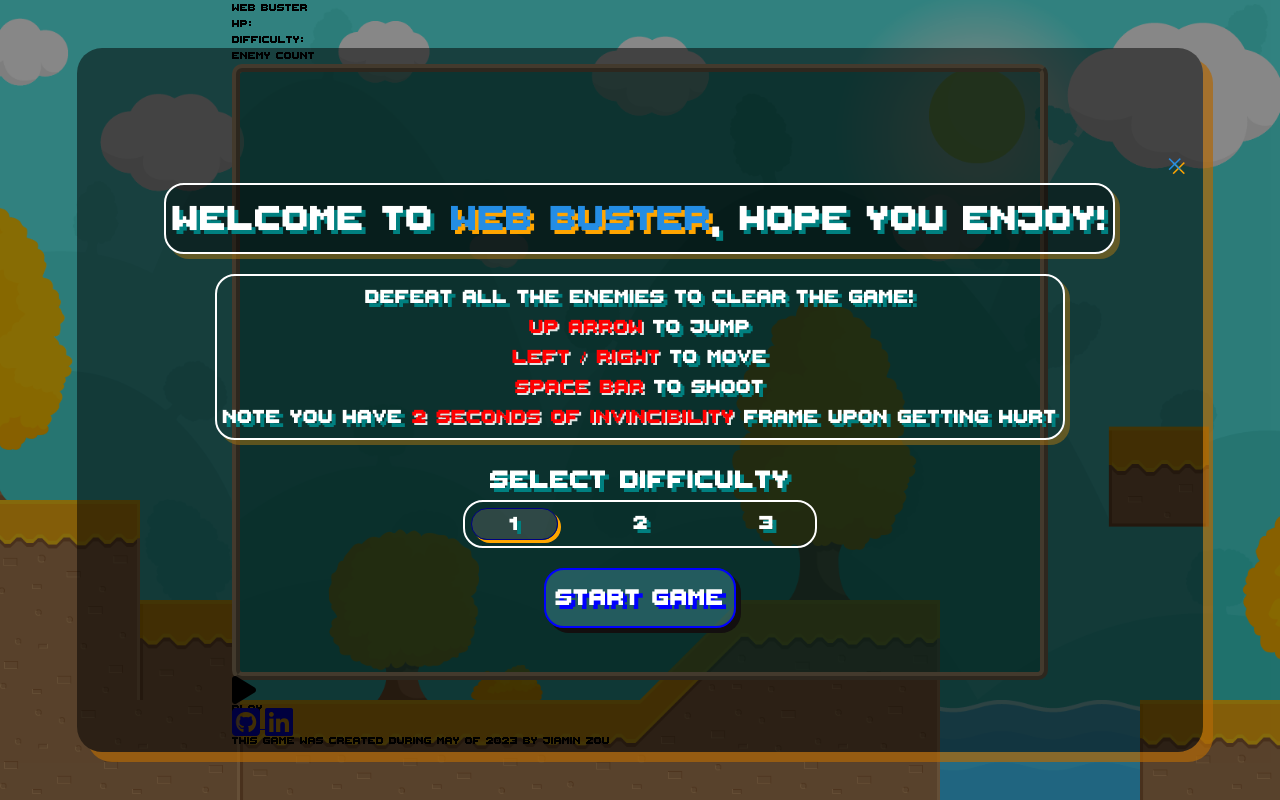
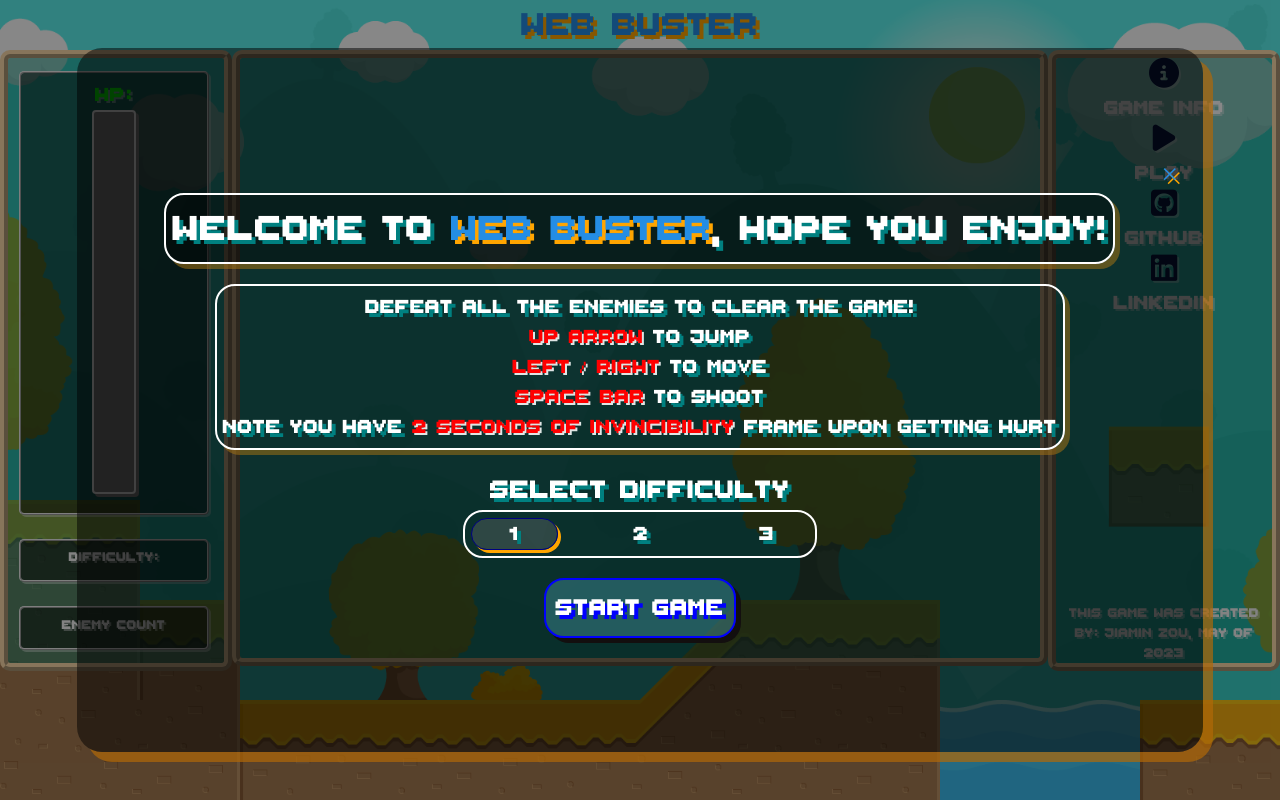
Before and after one commit to Jiamin-Zou/web-buster, a website built with webpack: page index.html in a window 1280 px wide. Built offline with Linux system fonts and the light colour scheme.

Commit message:
Added CSS styling, still wip, save point

```diff
--- a/index.html
+++ b/index.html
@@ -42,7 +42,7 @@
             <h1 id="game-name">Web Buster</h1>
         </div>
 
-        <div class="body">
+        <div class="body-container">
 
 
             <div class="left-container">
@@ -60,7 +60,7 @@
                     <div id="game-difficulty"></div>
                 </div>
 
-                <div class="enemy-count-disaply">
+                <div class="enemy-count-display">
                     <p>Enemy Count</p>
                     <div id="enemy-counts"></div>
                 </div>
@@ -70,28 +70,6 @@
 
 
             <div class="game-container">
-                <!-- <div class="game-head">
-
-                    <div class="player-health-container">
-                        <div class="hp-info">
-                            <p>HP:</p>
-                            <div id="hp-stat"></div>
-                        </div>
-                        <div id="player-hp-bar"></div>
-                    </div>
-
-                    <div class="game-difficulty-diaplay">
-                        <p>Difficulty:</p>
-                        <div id="game-difficulty"></div>
-                    </div>
-
-                    <div class="enemy-count-disaply">
-                        <p>Enemy Count</p>
-                        <div id="enemy-counts"></div>
-                    </div>
-
-                </div> -->
-
                 <canvas id="canvas"></canvas>
             </div>
 
@@ -100,28 +78,32 @@
 
                 <div class="links">
 
-                    <div class="modal toggle">
-                        <i class="fa-sharp fa-solid fa-circle-info fa-2xl"></i>
+                    <div class="modal-toggle">
+                        <div class="fa-sharp fa-solid fa-circle-info"></div>
                         <p>Game Info</p>
                     </div>
 
                     <div class="bgm-toggle">
-                        <i class="fa-solid fa-play fa-2xl"></i>
-                        <p>Play</p>
+                        <div class="fa-solid fa-play"></div>
+                        <p class="audio-display">Play</p>
                     </div>
 
                     <a href="https://github.com/Jiamin-Zou/web-buster">
-                        <i class="fa-brands fa-square-github fa-2xl"></i>
+                        <div class="fa-brands fa-square-github"></div>
+                        <p>github</p>
                     </a>
 
                     <a href="https://www.linkedin.com/in/jiaminzou95/">
-                        <i class="fa-brands fa-linkedin fa-2xl"></i>
+                        <div class="fa-brands fa-linkedin"></div>
+                        <p>Linkedin</p>
                     </a>
 
                 </div>
 
                 <div class="abouts">
-                    <p>This game was created during May of 2023 by <span>Jiamin Zou</span></p>
+                    <p>This game was created
+                        <br> By: <span>Jiamin Zou</span>, May of 2023
+                    </p>
                 </div>
 
             </div>
--- a/src/index.scss
+++ b/src/index.scss
@@ -1,6 +1,6 @@
 @import "./styles/css_reset.scss";
+@import "./styles/modal_menu.scss";
 @import "./styles/page.scss";
-@import "./styles/modal_menu.scss";
 
 @font-face {
     font-family: ThaleahFat;
--- a/src/scripts/main_menu.js
+++ b/src/scripts/main_menu.js
@@ -4,40 +4,60 @@ import GameView from "./game_view.js";
 class MenuHandler {
     constructor() {
         this.game, this.gameView;
-        this.startMenu = document.querySelector("#game-menu");
+
         this.canvas = document.querySelector("#canvas");
         this.ctx = this.canvas.getContext("2d")
+
         this.modal = document.querySelector("#gameModal");
+        this.closeModal = document.querySelector(".close-game-menu")
         this.modal.style.display = "flex";
+        this.openModal = document.querySelector(".fa-circle-info")
+        this.difficultySelector = document.querySelector(".game-diff-levels");
+
+        this.bgm = document.getElementById("gameBGM");
+        this.audioToggle = document.querySelector(".fa-play")
+
         this.startGameBtn = document.querySelector("#game-start-btn");
-        this.difficultySelector = document.querySelector(".game-diff-ctn");
         this.startGame = this.startGame.bind(this);
-        this.bgm = document.getElementById("gameBGM");
-        this.audioToggle = document.querySelector(".instructions")
         this.bindEventListeners();
     }
 
     bindEventListeners() {
         this.startGameBtn.addEventListener("click", ()=> {
             this.modal.style.display = "none";
-            // debugger
                 this.startGame()
         })
 
+
+        this.closeModal.addEventListener("click", ()=> {
+            this.modal.style.display = "none";
+        })
+
+
+
         this.difficultySelector.addEventListener("click", (e)=> {
-            const selected = document.querySelector(".difficulty-selected")
-            if (selected !== e.target) {
-                selected.className = "diff-selections-lv";
-                e.target.classList.add("difficulty-selected")
+            if (e.target.className === "diff-selections-lv") {
+                const selected = document.querySelector(".difficulty-selected")
+                if (selected !== e.target) {
+                    selected.className = "diff-selections-lv";
+                    e.target.classList.add("difficulty-selected")
+                }
             }
         })
 
-        this.audioToggle.addEventListener("click", (e)=> {
-            if(this.bgm .paused) {
+        this.audioToggle.addEventListener("click", ()=> {
+            let audioControl = document.querySelector(".audio-display")
+            if(this.bgm.paused) {
                 this.bgm.play();
+                audioControl.innerText = "Pause"
             } else {
                 this.bgm.pause();
+                audioControl.innerText = "Play"
             }
+        })
+
+        this.openModal.addEventListener("click", () => {
+            this.modal.style.display = "flex";
         })
 
     }
@@ -46,16 +66,10 @@ class MenuHandler {
         const difficulty = document.querySelector(".difficulty-selected").innerText;
         this.modal.style.display = "none";
         if (this.startGameBtn.innerText === "Start Game") {
-            // debugger
             this.game = new Game(this.canvas, difficulty);
             this.gameView = new GameView(this.game, this.ctx);
             this.gameView.start();
         } else {
-            // debugger
-            // debugger
-            // this.game = new Game(this.canvas, difficulty);
-            // this.gameView = new GameView(this.game, this.ctx);
-            // this.gameView.start();
             this.gameView.restart(difficulty);
         }
     }
--- a/src/styles/modal_menu.scss
+++ b/src/styles/modal_menu.scss
@@ -1,3 +1,6 @@
+$title-color: rgba($color: #248de45e, $alpha: 1.0);
+$title-shadow: 4px 4px orange;
+
 .modal {
     display: none;
     position: fixed;
@@ -12,11 +15,7 @@
 }
 
 #game-menu {
-    .close-game-menu {
-        align-self: last baseline;
-        margin-right: 20px;
-        font-size: 30px;
-    }
+
     margin:auto;
     width: 88%;
     height:88%;
@@ -31,7 +30,14 @@
     align-items: center;
     text-align: center;
     box-shadow: 10px 10px rgba($color: #b168082f, $alpha: 0.7);
-
+    .close-game-menu {
+        width: 100%;
+        display: flex;
+        justify-content: right;
+        padding-right: 50px;
+        padding-top: 20px;
+        font-size: 30px;
+    }
     #welcome-msg {
         font-size: 55px;
         border-radius: 20px;
@@ -44,8 +50,8 @@
         list-style: none;
     }
     span {
-        color: rgba($color: #248de45e, $alpha: 1.0);
-        text-shadow: 4px 4px orange;
+        color: $title-color;
+        text-shadow: $title-shadow;
     }
     #instructions {
         margin: 20px;
@@ -72,7 +78,7 @@
             display: flex;
             width: 30%;
             justify-content: space-between;
-            // align-items: center;
+            align-items: center;
             border-radius: 20px;
             padding: 6px;
             border: 2px solid;
--- a/src/styles/page.scss
+++ b/src/styles/page.scss
@@ -150,6 +150,147 @@
 //     border: 3px solid blue;
 // }
 
-.body{
-    width:100%
+$title-color: rgba($color: #248de45e, $alpha: 1.0);
+$title-shadow: 4px 4px orange;
+
+.main-container{
+    width: 100%;
+    display: flex;
+    flex-direction: column;
+    text-align: center;
+    .header {
+        width: 100%;
+        #game-name {
+            font-size: 50px;
+            color: $title-color;
+            text-shadow: $title-shadow;
+        }
+    }
+    .body-container {
+        display: flex;
+
+        justify-content: space-around;
+        align-content: center;
+        vertical-align: middle;
+        // align-items: center;
+
+        .left-container {
+            font-size: 20px;
+            width: 20%;
+            display:flex;
+            flex-wrap: wrap;
+            // justify-content: center;
+            align-content: space-evenly;
+            // align-items: center;
+            // align-content: space-around;
+            background-color: rgba($color: #088d7b9c, $alpha: 0.5);
+            border-radius: 10px;
+            border: 8px ridge navajowhite;
+            color: whitesmoke;
+            text-shadow: 2px 2px rgba($color: #fafafa42, $alpha: 0.4);
+            .player-health-container, .game-difficulty-display, .enemy-count-display {
+                width: 80%;
+                margin: 5%;
+                padding: 3%;
+                padding-bottom: 6%;
+                border-radius: 5px;
+                border: 2px ridge;
+                box-shadow: 2px 2px rgba($color: #fafafa42, $alpha: 0.4);;
+                background-color: rgba($color: #0000006e, $alpha: 0.5);
+                display: flex;
+                flex-direction: column;
+                align-items: center;
+            }
+            .player-health-container {
+                align-self: flex-start;
+                height: 420px;
+                .hp-info {
+                    display: flex;
+                    font-size: 30px;
+                    display: flex;
+                    text-shadow: 2px 2px rgba($color: #fafafa42, $alpha: 0.4);
+                    p {
+                        color: lime;
+                    }
+                    #hp-stat {
+                        color: whitesmoke;
+                    }
+                }
+                #player-hp-bar{
+                    width: 20%;
+                    display: flex;
+                    flex-direction: column;
+                    align-items: center;
+                    border: 2px solid;
+                    border-radius: 4px;
+                    box-shadow:3px 3px grey;
+                    background-color: grey;
+                    width: 40px;
+                    height: 380px;
+                    justify-content: flex-end;
+                    li {
+                        border-radius: 5px;;
+                        margin: 2px;
+                        list-style: none;
+                        width:30px;
+                        height: 10px;
+                        list-style: none;
+                        background-color: limegreen;
+                        border: 3px groove rgb(3, 156, 3);
+                        box-shadow: 2px 2px rgba($color: #dd7a08d5, $alpha: 0.7);
+                    }
+                }
+            }
+
+            .game-difficulty-display {
+                align-self: center;
+                display: flex;
+            }
+
+            .enemy-count-display {
+                align-self: flex-baseline;
+                display: flex;
+            }
+        }
+
+        .right-container {
+            font-size: 30px;
+            width: 20%;
+            display:flex;
+            flex-direction: column;
+            flex-wrap: wrap;
+            // justify-content: center;
+            justify-content: space-between;
+            // align-content: space-between;
+            // align-items: center;
+            // align-content: space-around;
+            background-color: rgba($color: #088d7b9c, $alpha: 0.5);
+            border-radius: 10px;
+            border: 8px ridge navajowhite;
+            color: whitesmoke;
+            text-shadow: 2px 2px rgba($color: #fafafa42, $alpha: 0.4);
+
+
+            .links {
+                display: flex;
+                flex-direction: column;
+                p {
+                    color: white;
+                }
+                a {
+                    text-decoration: none;
+                    // a:link, a:visited, a:hover, a:active {}
+                }
+                div {
+                    color: rgb(8, 26, 75);
+
+                }
+            }
+            .abouts {
+                font-size: 20px;
+            }
+        }
+
+
+    }
 }
```
Also changed, not shown: dist/main.css, dist/main.js.
